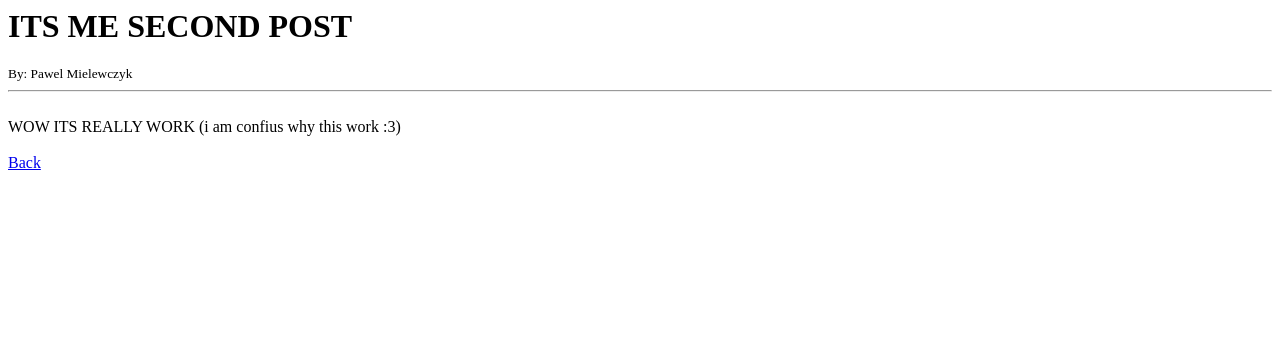
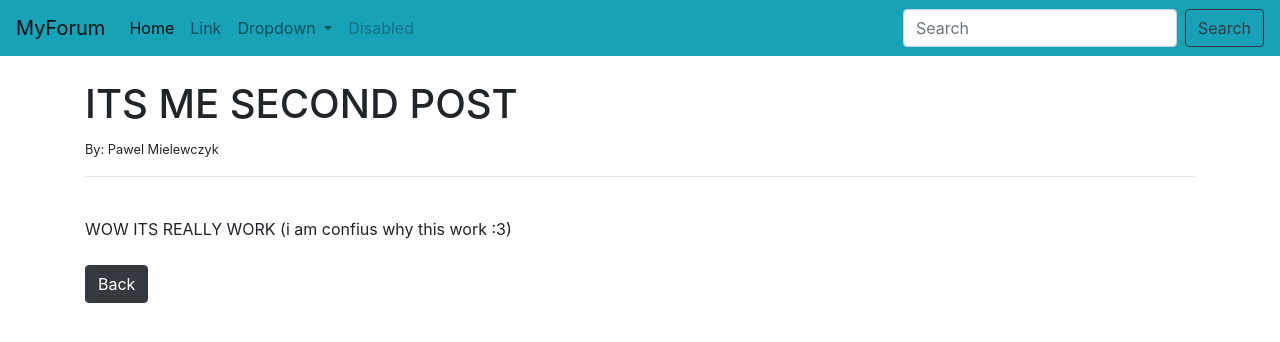
Before and after one commit to begrar/MeForum, a Django app: page /article/2 in a window 1280 px wide. Shown: the top 342 px of the page. Run offline with Django 4.2, Linux system fonts and the light colour scheme; data comes from the database, SQL or seed files in the repository; both versions use the stored data as it was after the commit.

Commit message:
add style with bootstrap

```diff
--- a/MeForum/TheForum/models.py
+++ b/MeForum/TheForum/models.py
@@ -4,6 +4,7 @@ from django.contrib.auth.models import User
 
 class Post(models.Model):
     title = models.CharField(max_length=255)
+    title_tag = models.CharField(max_length=255, default="MeForum")
     author = models.ForeignKey(User, on_delete=models.CASCADE)
     body = models.TextField()
 
--- a/MeForum/TheForum/templates/article_details.html
+++ b/MeForum/TheForum/templates/article_details.html
@@ -1,4 +1,8 @@
+{% extends 'base.html' %}
+{% block title %}{{ post.title_tag }}{% endblock %}
 
+
+{% block content %}
 
 <h1>{{ post.title }}</h1>
 <small>By: {{post.author.first_name }} {{post.author.last_name }}</small><br/>
@@ -8,4 +12,6 @@
 
 
 <br/><br/>
-<a href="{% url 'home' %}">Back</a>
+<a href="{% url 'home' %}" class="btn btn-dark">Back</a>
+
+{% endblock %}
--- /dev/null
+++ b/MeForum/TheForum/templates/base.html
@@ -0,0 +1,65 @@
+<!doctype html>
+<html lang="en">
+  <head>
+    <!-- Required meta tags -->
+    <meta charset="utf-8">
+    <meta name="viewport" content="width=device-width, initial-scale=1, shrink-to-fit=no">
+
+    <!-- Bootstrap CSS -->
+    <link rel="stylesheet" href="https://cdn.jsdelivr.net/npm/bootstrap@4.4.1/dist/css/bootstrap.min.css" integrity="sha384-Vkoo8x4CGsO3+Hhxv8T/Q5PaXtkKtu6ug5TOeNV6gBiFeWPGFN9MuhOf23Q9Ifjh" crossorigin="anonymous">
+
+    <title>{% block title %}
+                MeForum
+            {% endblock %}</title>
+  </head>
+  <body>
+
+    <nav class="navbar navbar-expand-lg navbar-light bg-info">
+        <a class="navbar-brand" href="{% url 'home' %}">MyForum</a>
+        <button class="navbar-toggler" type="button" data-toggle="collapse" data-target="#navbarSupportedContent" aria-controls="navbarSupportedContent" aria-expanded="false" aria-label="Toggle navigation">
+          <span class="navbar-toggler-icon"></span>
+        </button>
+
+        <div class="collapse navbar-collapse" id="navbarSupportedContent">
+          <ul class="navbar-nav mr-auto">
+            <li class="nav-item active">
+              <a class="nav-link" href="#">Home <span class="sr-only">(current)</span></a>
+            </li>
+            <li class="nav-item">
+              <a class="nav-link" href="#">Link</a>
+            </li>
+            <li class="nav-item dropdown">
+              <a class="nav-link dropdown-toggle" href="#" id="navbarDropdown" role="button" data-toggle="dropdown" aria-haspopup="true" aria-expanded="false">
+                Dropdown
+              </a>
+              <div class="dropdown-menu" aria-labelledby="navbarDropdown">
+                <a class="dropdown-item" href="#">Action</a>
+                <a class="dropdown-item" href="#">Another action</a>
+                <div class="dropdown-divider"></div>
+                <a class="dropdown-item" href="#">Something else here</a>
+              </div>
+            </li>
+            <li class="nav-item">
+              <a class="nav-link disabled" href="#" tabindex="-1" aria-disabled="true">Disabled</a>
+            </li>
+          </ul>
+             <form class="form-inline my-2 my-lg-0">
+            <input class="form-control mr-sm-2" type="search" placeholder="Search" aria-label="Search">
+            <button class="btn btn-outline-dark my-2 my-sm-0" type="submit">Search</button>
+          </form>
+        </div>
+      </nav>
+    <br/>
+    <div class="container">
+    {% block content%}
+
+    {% endblock %}
+    </div>
+
+    <!-- Optional JavaScript -->
+    <!-- jQuery first, then Popper.js, then Bootstrap JS -->
+    <script src="https://code.jquery.com/jquery-3.4.1.slim.min.js" integrity="sha384-J6qa4849blE2+poT4WnyKhv5vZF5SrPo0iEjwBvKU7imGFAV0wwj1yYfoRSJoZ+n" crossorigin="anonymous"></script>
+    <script src="https://cdn.jsdelivr.net/npm/popper.js@1.16.0/dist/umd/popper.min.js" integrity="sha384-Q6E9RHvbIyZFJoft+2mJbHaEWldlvI9IOYy5n3zV9zzTtmI3UksdQRVvoxMfooAo" crossorigin="anonymous"></script>
+    <script src="https://cdn.jsdelivr.net/npm/bootstrap@4.4.1/dist/js/bootstrap.min.js" integrity="sha384-wfSDF2E50Y2D1uUdj0O3uMBJnjuUD4Ih7YwaYd1iqfktj0Uod8GCExl3Og8ifwB6" crossorigin="anonymous"></script>
+  </body>
+</html>
```
Also changed, not shown: MeForum/TheForum/templates/index.html (+8 -0 lines), MeForum/TheForum/migrations/0002_post_title_tag.py (added), MeForum/db.sqlite3.
